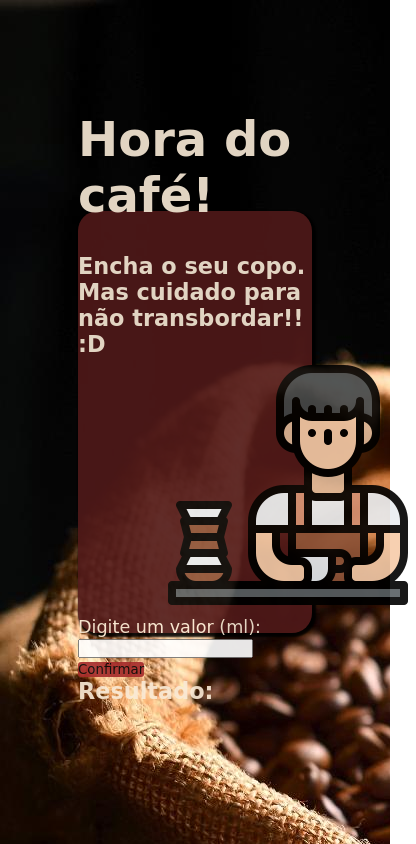
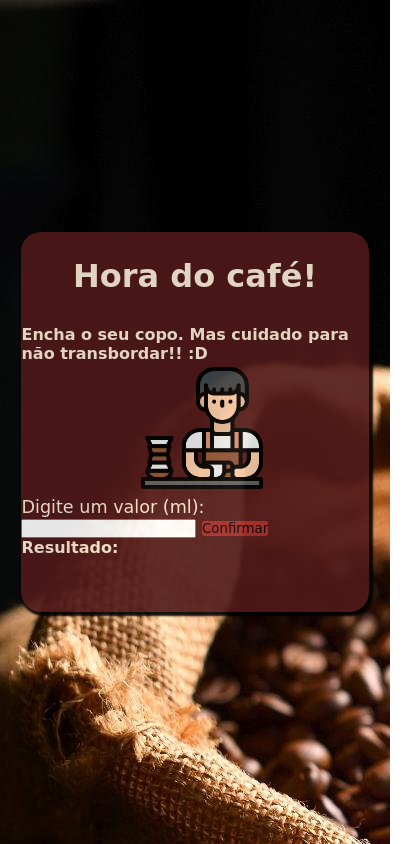
Before and after one commit to GiulianoBotelho/Coffee-Break, a plain HTML site: page index.html in a window 390 px wide. Shown: the whole page, 416 px wide, since content can reach past the window. Drawn offline with Linux system fonts and the light colour scheme; a web font is replaced by a local one.

Commit message:
first commit

```diff
--- a/index.html
+++ b/index.html
@@ -7,6 +7,7 @@
     <title>Coffee Break</title>
     <link rel="stylesheet" href="./style.css" />
     <link rel="shortcut icon" href="./Assets/enchendo.png" type="image/x-icon">
+    <link rel="stylesheet" href="./mobile.css" />
 </head>
 <main>
     <div>
@@ -15,7 +16,7 @@
                 <h1>Hora do café!</h1>
                 <h3>Encha o seu copo. Mas cuidado para não transbordar!! :D</h3>
                 <figure>
-                    <img src="./Assets/barista.png" alt="barista"/>
+                    <img class="barist" src="./Assets/barista.png" alt="barista"/>
                 </figure>
             </section>
             <p>Digite um valor (ml):
--- /dev/null
+++ b/mobile.css
@@ -0,0 +1,41 @@
+@media screen and (max-width:481px){
+    h1{
+        font-size: 2rem;
+
+        position: relative;
+
+    }
+    h3{
+        font-size: 1rem;
+
+    }
+    div{
+        height: 45vh;
+        width: 89vw;
+        justify-content: space-evenly;
+    }
+    section{
+        display: flex;
+        align-items: center;
+        justify-content: space-evenly;
+    }
+    figure{
+
+        width: 30vw;
+    }
+
+    .barist{
+
+        width: 130px;
+        height: 130px;
+    }
+
+   .minha-img{
+
+       width: 130px;
+        height: 130px;
+        position: relative;
+        right: 12vw;
+        bottom: 5px;
+    }
+}
--- a/script.js
+++ b/script.js
@@ -3,8 +3,10 @@ let result = document.querySelector('h3#result')
 let msg = document.querySelector('h4#msg')
 let div = document.querySelector('div')
 let img = document.createElement('img')
+img.className = "minha-img"
 
 function encher() {
+
     img.src = './Assets/enchendo.png'
     div.appendChild(img);
     result.style.color = 'black'
@@ -22,6 +24,7 @@ function encher() {
     }
     let incremento = ml;
     function loop() {
+
         if (ml < 325) {
             result.innerText = '';
             msg.innerText = '';
@@ -46,6 +49,7 @@ function encher() {
             div.appendChild(img);
             return;
 
+
         }
         setTimeout(loop, 350)
     }
```
Also changed, not shown: style.css (line endings or trailing spaces).
